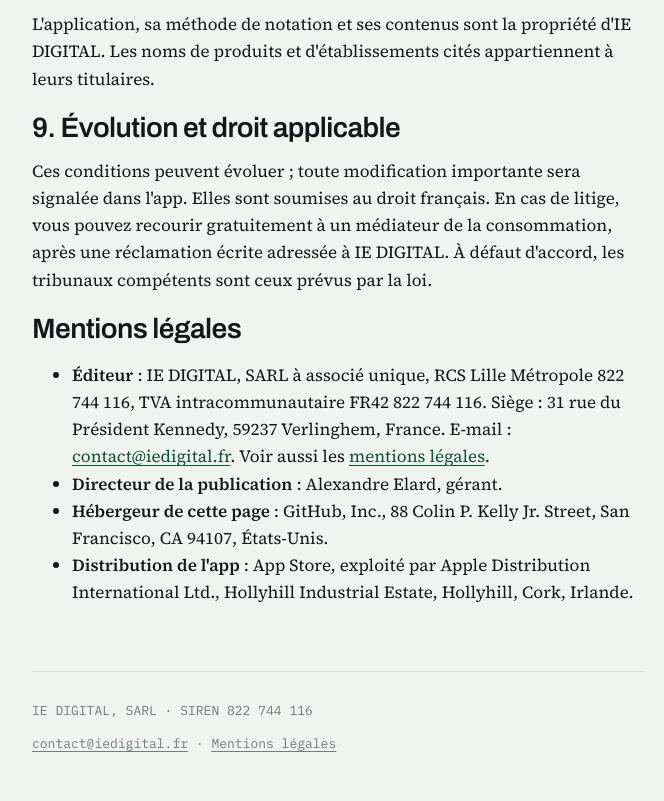
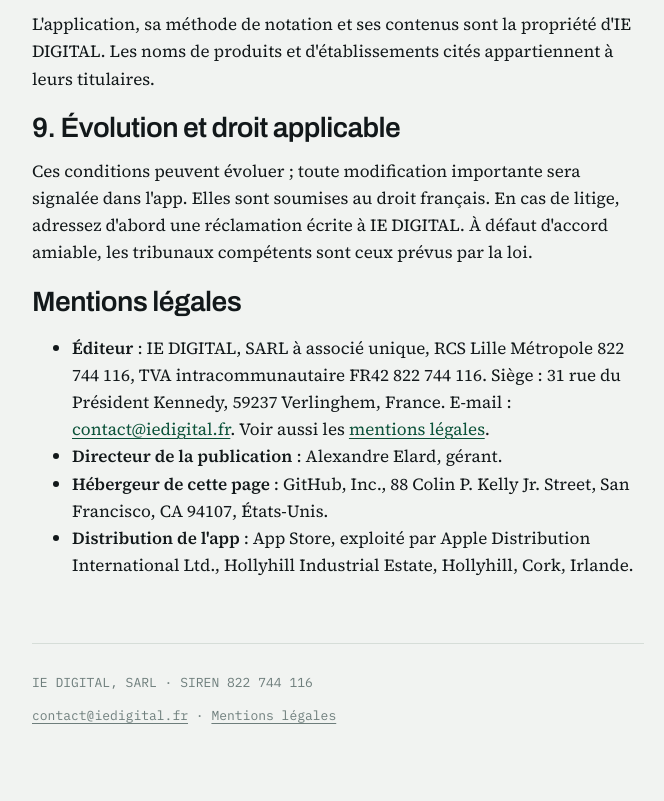
Before and after one commit to Kanjalex-dev/iedigital-site, a plain HTML site: page aloi-conditions.html in a window 1280 px wide. Shown: the part 2193-2994 px from the top of the page, without its empty margins (256-920 px from the left). Drawn offline with Linux system fonts and the light colour scheme.

Commit message:
Aloi : conditions, paragraphe sur la mediation retire

```diff
--- a/aloi-conditions.html
+++ b/aloi-conditions.html
@@ -81,7 +81,7 @@
 <p>L'application, sa méthode de notation et ses contenus sont la propriété d'IE DIGITAL. Les noms de produits et d'établissements cités appartiennent à leurs titulaires.</p>
 
 <h2>9. Évolution et droit applicable</h2>
-<p>Ces conditions peuvent évoluer ; toute modification importante sera signalée dans l'app. Elles sont soumises au droit français. En cas de litige, vous pouvez recourir gratuitement à un médiateur de la consommation, après une réclamation écrite adressée à IE DIGITAL. <!-- À COMPLÉTER : médiateur agréé --> À défaut d'accord, les tribunaux compétents sont ceux prévus par la loi.</p>
+<p>Ces conditions peuvent évoluer ; toute modification importante sera signalée dans l'app. Elles sont soumises au droit français. En cas de litige, adressez d'abord une réclamation écrite à IE DIGITAL. À défaut d'accord amiable, les tribunaux compétents sont ceux prévus par la loi.</p>
 
 <h2>Mentions légales</h2>
 <ul>
```
